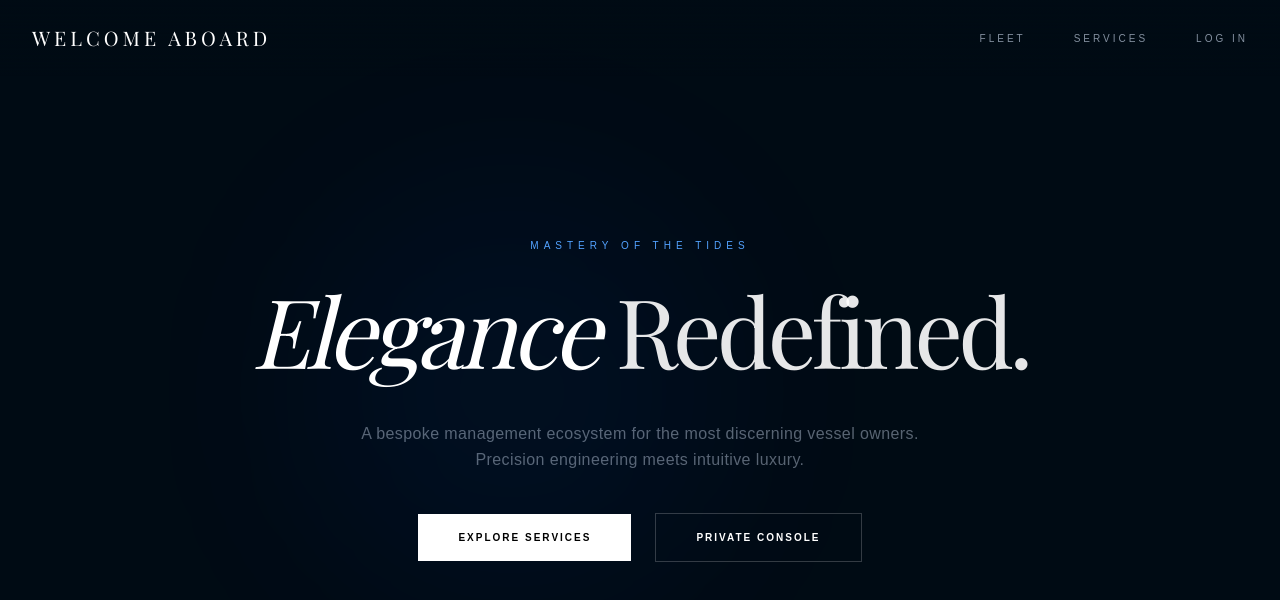
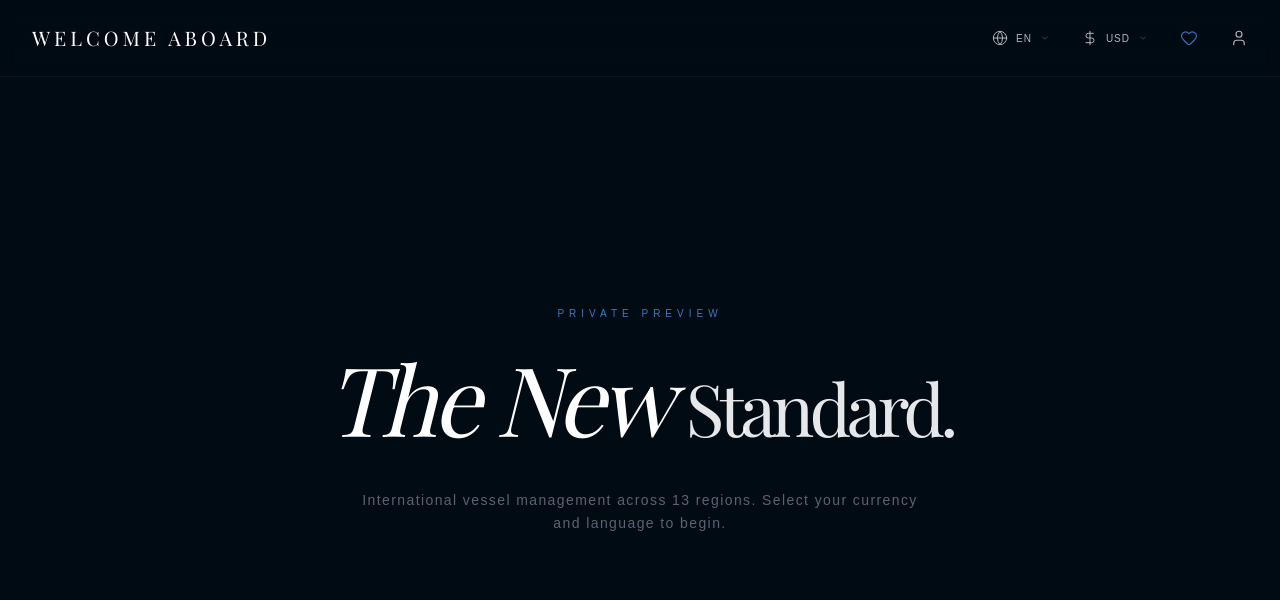
Before and after one commit to Victor-Sailing/welcome-aboard-web, a Next.js app: page /design-draft in a window 1280 px wide. Shown: the top 600 px of the page. Built offline with nearby package versions, Linux system fonts and the light colour scheme; a web font is replaced by a local one.

Commit message:
Feature: Added Language, Currency, Wishlist, and Login icons to header

```diff
--- a/app/design-draft/page.tsx
+++ b/app/design-draft/page.tsx
@@ -1,43 +1,52 @@
 import React from 'react';
+import { Globe, DollarSign, Heart, User, ChevronDown } from 'lucide-react';
 
 export default function HomeDraft() {
   return (
     <main className="min-h-screen bg-[#000B14] text-white font-sans selection:bg-blue-500/30">
-      {/* Navigation */}
-      <nav className="fixed top-0 w-full z-50 flex justify-between items-center px-8 py-6 bg-gradient-to-b from-[#000B14] to-transparent">
+      {/* High-End Global Header */}
+      <nav className="fixed top-0 w-full z-50 flex justify-between items-center px-8 py-6 bg-gradient-to-b from-[#000B14] to-transparent border-b border-white/5 backdrop-blur-sm">
         <div className="text-xl font-serif tracking-[0.2em] uppercase">Welcome Aboard</div>
-        <div className="hidden md:flex space-x-12 text-[10px] tracking-[0.3em] uppercase text-blue-100/60">
-          <a href="#" className="hover:text-white transition-colors">Fleet</a>
-          <a href="#" className="hover:text-white transition-colors">Services</a>
-          <a href="#" className="hover:text-white transition-colors">Log In</a>
+
+        <div className="flex items-center space-x-8">
+          {/* Language Selector (13 Languages) */}
+          <div className="group relative flex items-center space-x-2 cursor-pointer transition-opacity hover:opacity-100 opacity-70">
+            <Globe size={16} strokeWidth={1.5} />
+            <span className="text-[10px] tracking-widest uppercase">EN</span>
+            <ChevronDown size={10} className="opacity-40" />
+            {/* Dropdown would go here */}
+          </div>
+
+          {/* Currency Selector (USD, MXN, EUR) */}
+          <div className="group relative flex items-center space-x-2 cursor-pointer transition-opacity hover:opacity-100 opacity-70">
+            <DollarSign size={16} strokeWidth={1.5} />
+            <span className="text-[10px] tracking-widest uppercase">USD</span>
+            <ChevronDown size={10} className="opacity-40" />
+          </div>
+
+          {/* Wishlist Heart */}
+          <button className="transition-all hover:scale-110 opacity-70 hover:opacity-100 text-blue-400">
+            <Heart size={18} strokeWidth={1.5} />
+          </button>
+
+          {/* Login Icon */}
+          <button className="transition-all hover:scale-110 opacity-70 hover:opacity-100">
+            <User size={18} strokeWidth={1.5} />
+          </button>
         </div>
       </nav>
 
       {/* Hero Section */}
       <section className="relative h-screen flex items-center justify-center overflow-hidden">
-        <div className="absolute inset-0 z-0">
-          <div className="absolute inset-0 bg-gradient-to-b from-transparent via-[#000B14]/20 to-[#000B14]" />
-          {/* Subtle animated ambient light */}
-          <div className="absolute top-1/4 left-1/4 w-96 h-96 bg-blue-600/10 rounded-full blur-[120px] animate-pulse" />
-        </div>
-
-        <div className="relative z-10 text-center px-4">
-          <h2 className="text-blue-400 text-[10px] tracking-[0.5em] uppercase mb-4">Mastery of the Tides</h2>
+        <div className="relative z-10 text-center px-4 pt-20">
+          <h2 className="text-blue-400 text-[10px] tracking-[0.5em] uppercase mb-4 animate-pulse">Private Preview</h2>
           <h1 className="text-6xl md:text-8xl font-serif italic tracking-tighter mb-8 leading-tight">
-            Elegance <span className="not-italic font-light text-white/90">Redefined.</span>
+            The New <span className="not-italic font-light text-white/90 text-5xl md:text-7xl">Standard.</span>
           </h1>
-          <p className="max-w-xl mx-auto text-blue-100/40 text-sm md:text-base font-light leading-relaxed tracking-wide mb-10">
-            A bespoke management ecosystem for the most discerning vessel owners.
-            Precision engineering meets intuitive luxury.
+          <p className="max-w-xl mx-auto text-blue-100/40 text-sm font-light leading-relaxed tracking-[0.1em] mb-10">
+            International vessel management across 13 regions.
+            Select your currency and language to begin.
           </p>
-          <div className="flex flex-col md:flex-row items-center justify-center gap-6">
-            <button className="px-10 py-4 bg-white text-black text-[10px] tracking-[0.2em] uppercase font-bold hover:bg-blue-50 transition-all">
-              Explore Services
-            </button>
-            <button className="px-10 py-4 border border-white/20 text-white text-[10px] tracking-[0.2em] uppercase font-bold hover:bg-white/5 transition-all">
-              Private Console
-            </button>
-          </div>
         </div>
       </section>
     </main>
```
